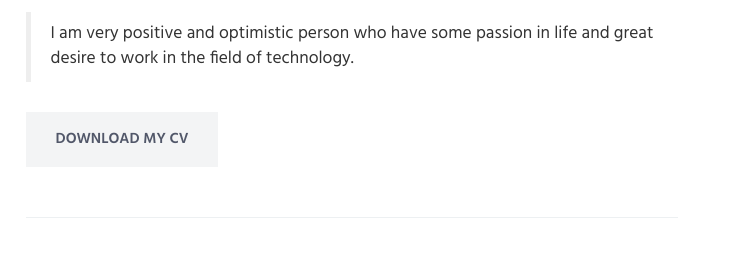
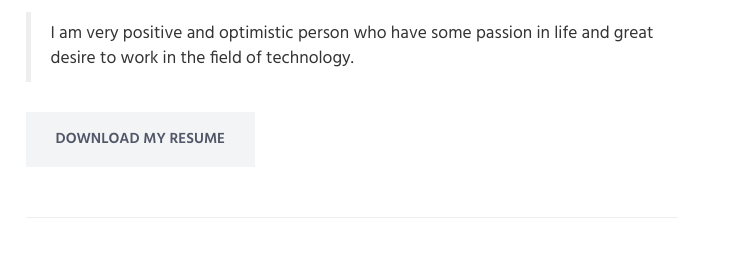
Before and after one commit to pratyushkumar92/My-Portfolio, a plain HTML site: page HTML/index.html in a window 1280 px wide. Shown: the part 906-1160 px from the top of the page, 532-1280 px from the left. Drawn offline with Linux system fonts and the light colour scheme.

Commit message:
pdf resume updated

```diff
--- a/HTML/index.html
+++ b/HTML/index.html
@@ -112,7 +112,7 @@
 					I am very positive and optimistic person who have some passion in life and great desire to work in the field of technology.
 					</blockquote>
                                 </div>
-                                <a href="https://docs.google.com/document/d/1pKY6gGPtloJYTA1XA-78cc1q9rgVuYzS_XXisiWr7xs/edit" class="btn-theme btn-theme-md btn-default-bg text-uppercase">Download my CV</a>
+                                <a href="https://drive.google.com/file/d/1snvTLG-N4Ti846XDMIvp0CBKueu7MDJf/view?usp=sharing" class="btn-theme btn-theme-md btn-default-bg text-uppercase">Download my Resume</a>
                             </div>
                         </div>
 
```
